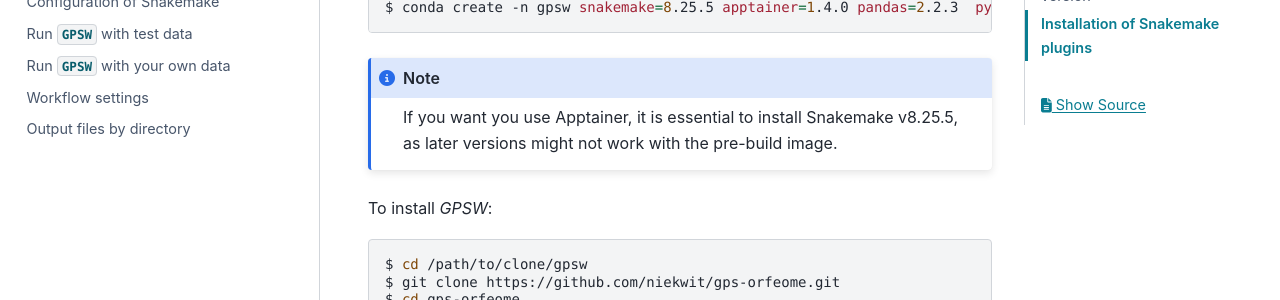
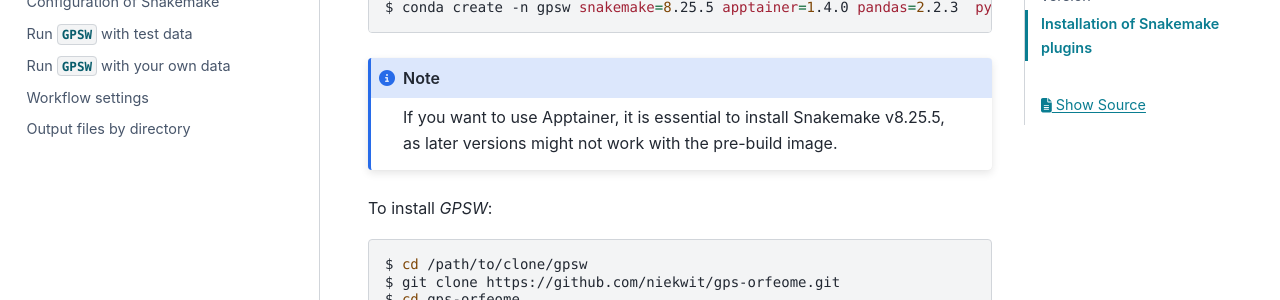
Before and after one commit to niekwit/gps-orfeome, a Sphinx documentation site: the page built from docs/installation_of_required_software.rst, in a window 1280 px wide and 900 px high, scrolled down 552 px. Shown: the part 153-453 px from the top of the window. Built offline with Sphinx 7.4.7 and the PyData theme 0.15.4, drawn with Linux system fonts in a browser that asks for light colours.

Commit message:
fixed typo

```diff
--- a/docs/gpsw_commands.rst
+++ b/docs/gpsw_commands.rst
@@ -31,7 +31,7 @@
      --test-data           Include test data in the download (and relating config
                            and resources directories)
      -d DIRECTORY, --directory DIRECTORY
-                           Directory to download the code to target diectory
+                           Directory to download the code to target directory
                            (default: current directory)
 
    $ gpsw run --help
--- a/docs/installation_of_required_software.rst
+++ b/docs/installation_of_required_software.rst
@@ -22,7 +22,7 @@
    $ conda create -n gpsw snakemake=8.25.5 apptainer=1.4.0 pandas=2.2.3  pygments=2.19.1
 
 .. note::
-   If you want you use Apptainer, it is essential to install Snakemake v8.25.5, as later versions might not work with the pre-build image.
+   If you want to use Apptainer, it is essential to install Snakemake v8.25.5, as later versions might not work with the pre-build image.
 
 To install `GPSW`:
 
```
